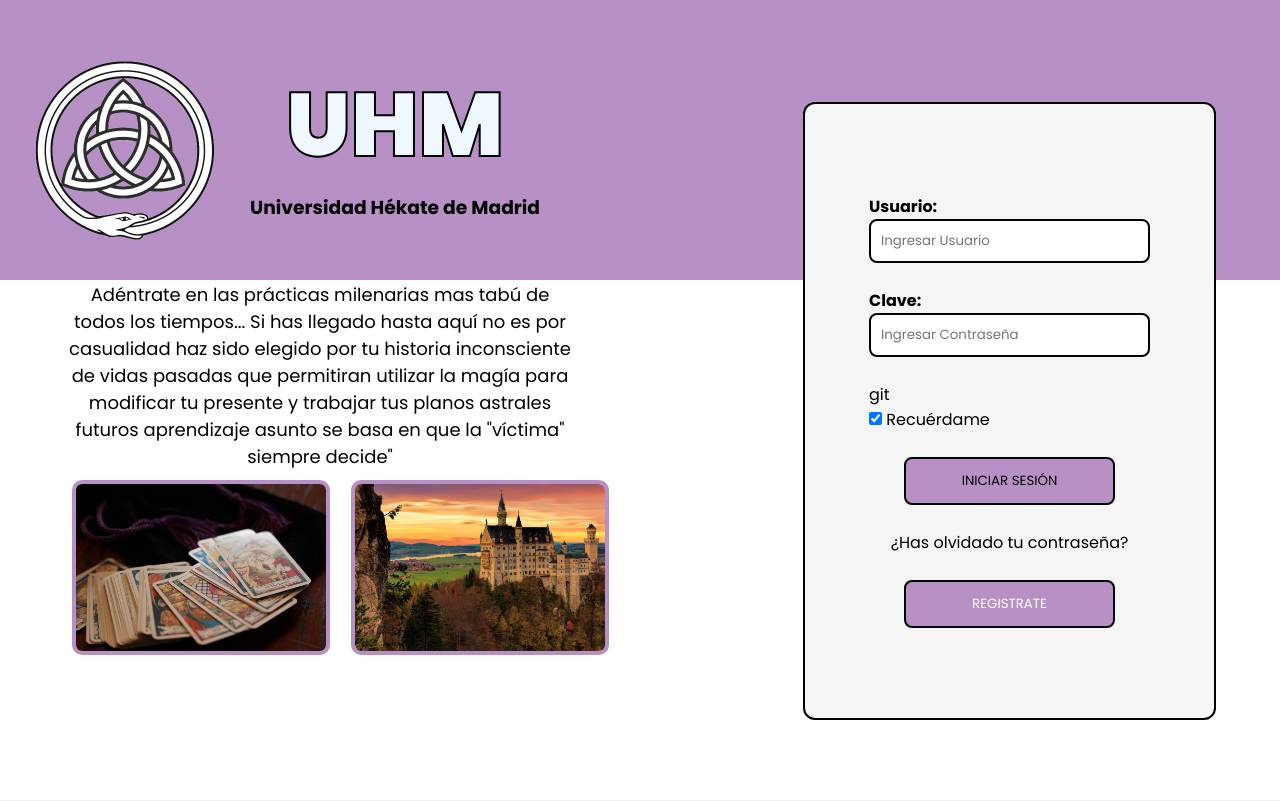
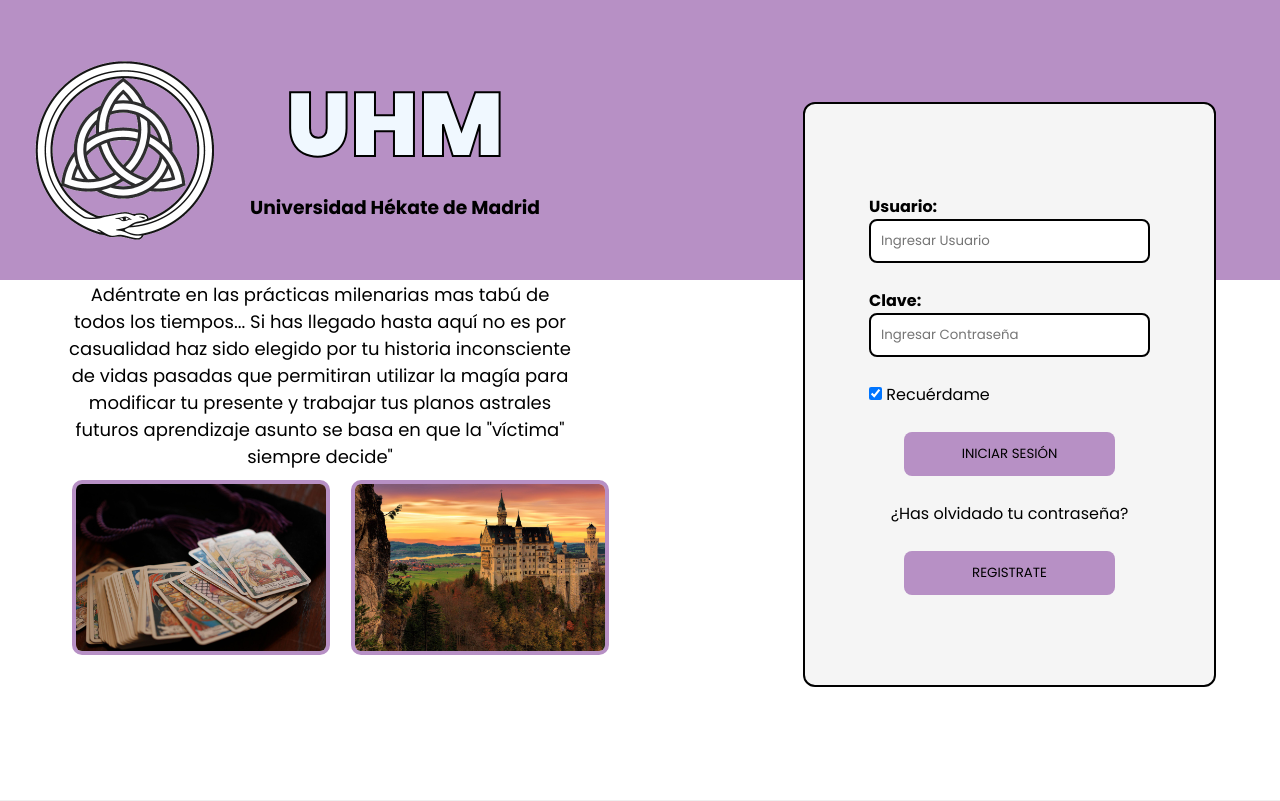
Before and after one commit to AlexandraZambrano/HEKATE_UHM, a Django app: page /accounts/login/ in a window 1280 px wide. Shown: the top 801 px of the page. Run offline with Django 4.2, Linux system fonts and the light colour scheme; some libraries are stand-ins or nearby versions; some web fonts are replaced.

Commit message:
cambios login y crud

```diff
--- a/universidad/webapp/static/style.css
+++ b/universidad/webapp/static/style.css
@@ -150,8 +150,29 @@ input{
     background-color: #B790C5;
     padding: 12px;
     margin: 0px 35px;
-    border: 2px solid black;
+    border: 0px solid black;
     border-radius: 8px;
+    color: black;
+}
+
+
+.hero-btn a{
+    /*background-color: #B790C5;*/
+    padding: 12px;
+    margin: 0px 35px;
+    border: 0px solid black;
+    border-radius: 8px;
+    text-decoration: none;
+    color: black;
+}
+
+.hero-btn a:hover{
+    /*background-color: #B790C5;*/
+    background-color: black;
+    color: white;
+    border: 2px solid #000000;
+    border-radius: 8px;
+    text-decoration: none;
 }
 
 .hero-btn:hover{
--- a/universidad/webapp/templates/registration/login.html
+++ b/universidad/webapp/templates/registration/login.html
@@ -66,7 +66,7 @@
                     <label for="password"><b>Clave:</b></label>
                     <input type="password" placeholder="Ingresar Contraseña" name="password" required>
                     <br>
-git
+
                     <label>
                         <input type="checkbox" checked="checked" name="remember"> Recuérdame
                     </label>
@@ -78,7 +78,7 @@ git
 
                     <p class="psw"><a href="contraseña.html">¿Has olvidado tu contraseña?</a></p>
                     <br>
-                    <button class="hero-btn"><a href="{% url 'nuevoUsuario' %}" style="text-decoration: none; color: white;">REGISTRATE</a></button>
+                    <button class="hero-btn"><a href="{% url 'nuevoUsuario' %}">REGISTRATE</a></button>
 
                 </div>
             </form>
--- a/universidad/webapp/templates/resultadoBusqueda.html
+++ b/universidad/webapp/templates/resultadoBusqueda.html
@@ -52,7 +52,7 @@
                     </ul>
                 <!-- Si no hay nada en Estudiantes.-->
                 {% else %}
-                    <p>No encontramos a ningún estudiante con ese nombre.</p>
+                    <p>No encontramos a ningún <br> estudiante con ese nombre.</p>
                 {% endif %}
             </div>
         </div>
```
Also changed, not shown: universidad/webapp/static/main.css (+13 -1 lines), universidad/webapp/templates/profesorcurso.html (+16 -11 lines), universidad/webapp/views.py (line endings or trailing spaces).
